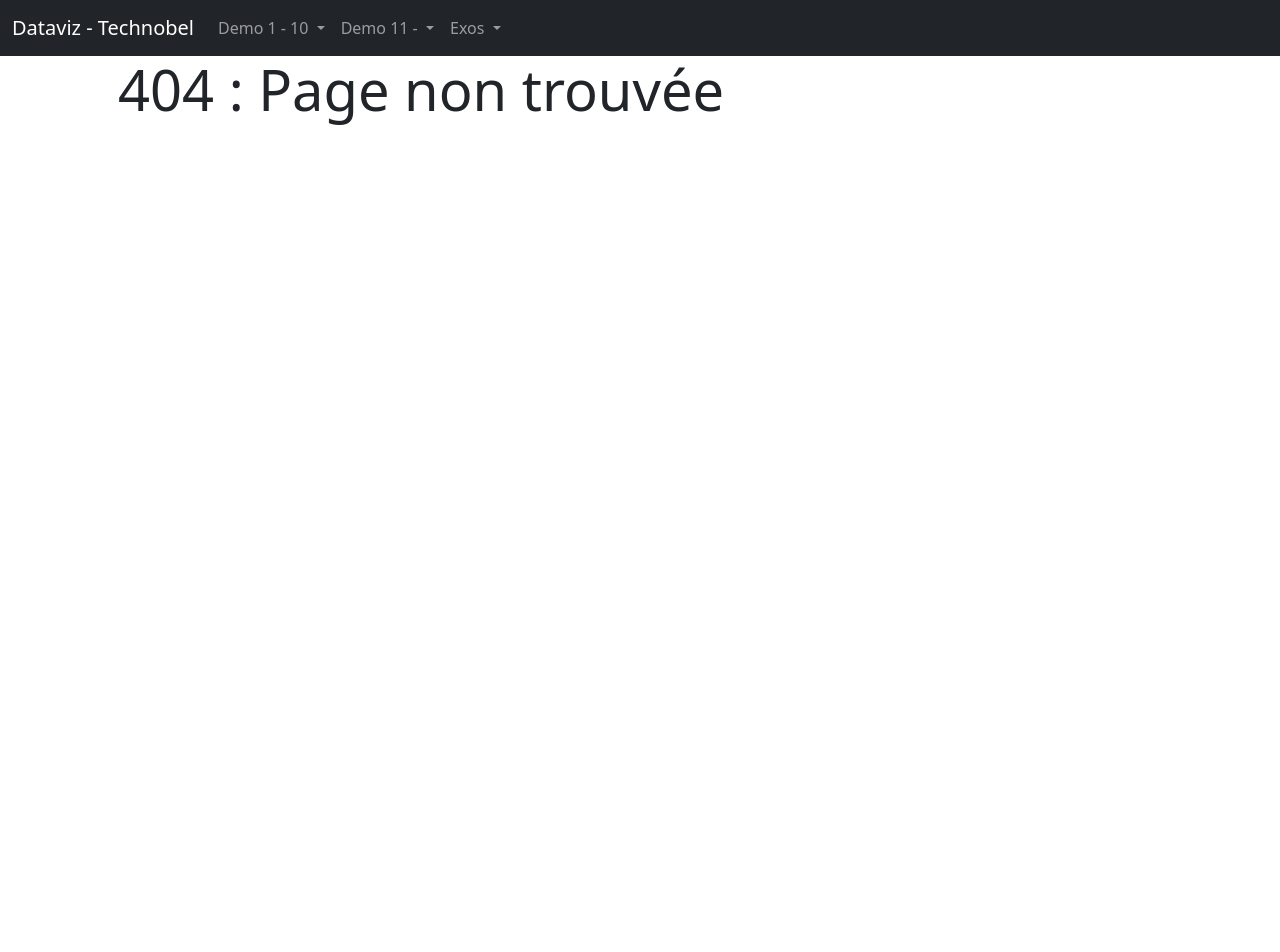
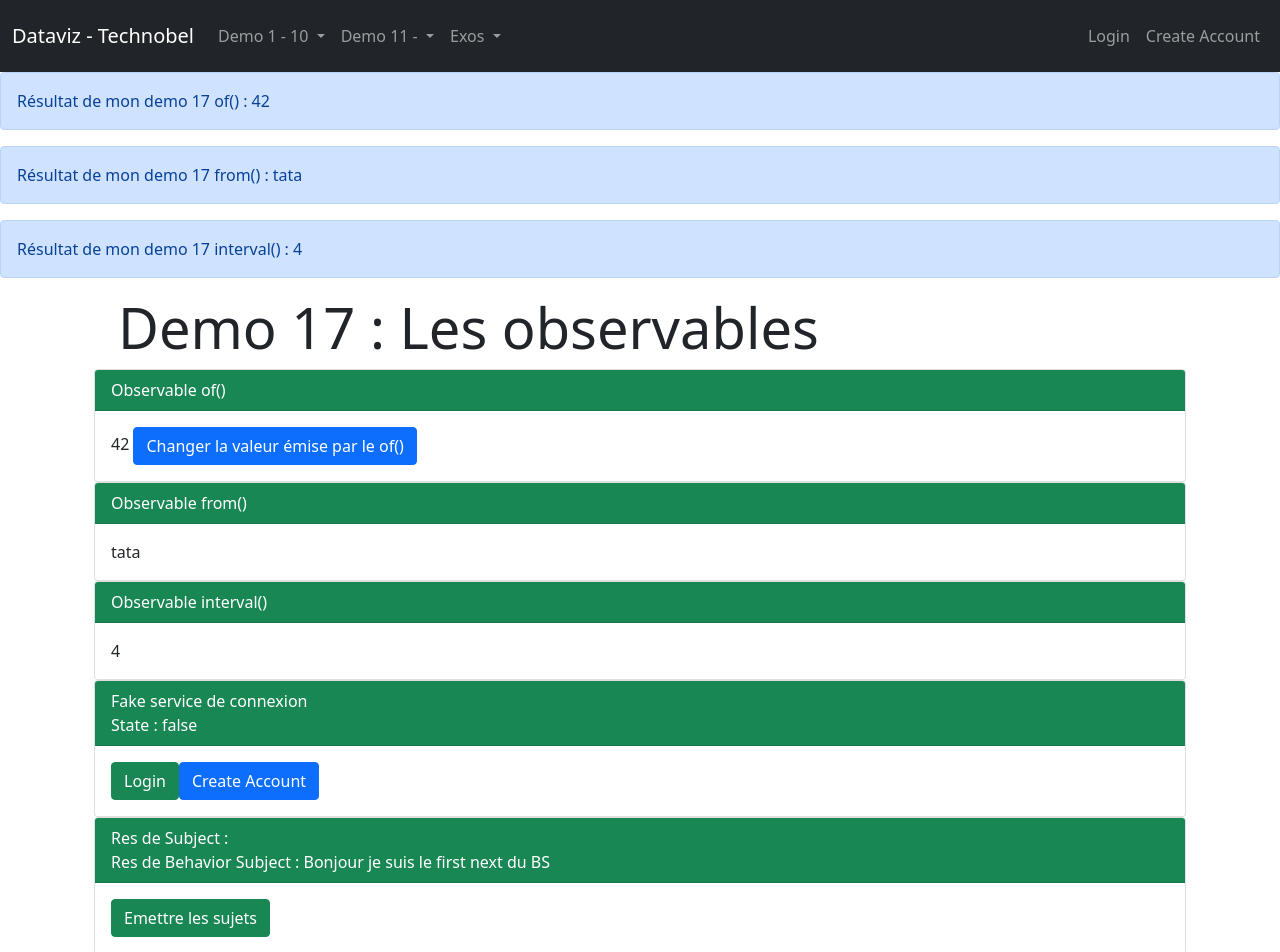
Before and after one commit to evengyl/DemoETU_Technobel_Dataviz, an Angular app: page /demo/demo17 in a window 1280 px wide. Before the commit this address had no page. Before the commit the page ends 800 px from the top, so only its background shows below. Built offline with nearby package versions, Linux system fonts and the light colour scheme.

Commit message:
add demo17 observables

```diff
--- a/src/app/app-routing.module.ts
+++ b/src/app/app-routing.module.ts
@@ -10,6 +10,7 @@ import { LoginGuard } from './components/demo/demo13/guard/login.guard';
 import { Demo14Component } from './components/demo/demo14/demo14.component';
 import { Demo15Component } from './components/demo/demo15/demo15.component';
 import { Demo16Component } from './components/demo/demo16/demo16.component';
+import { Demo17Component } from './components/demo/demo17/demo17.component';
 import { Demo2Component } from './components/demo/demo2/demo2.component';
 import { Demo3Component } from './components/demo/demo3/demo3.component';
 import { Demo4Component } from './components/demo/demo4/demo4.component';
@@ -47,7 +48,8 @@ const routes: Routes = [
     ]},
     { path : "demo14", component : Demo14Component},
     { path : "demo15", component : Demo15Component},
-    { path : "demo16", component : Demo16Component}
+    { path : "demo16", component : Demo16Component},
+    { path : "demo17", component : Demo17Component}
   ]},
   { path : "exos", children : [
     { path : "exos1dot1", component : Exos1dot1Component},
--- /dev/null
+++ b/src/app/components/demo/demo17/demo17.component.html
@@ -0,0 +1,80 @@
+<div class="container-fluid">
+	<div class="row">
+		<div class="col">
+			<div class="jumbotron jumbotron-fluid">
+				<div class="container">
+					<h1 class="display-4">Demo 17 : Les observables</h1>
+				</div>
+			</div>
+		</div>
+	</div>
+</div>
+
+<div class="container-fluid">
+    <div class="row">
+
+        <div class="col-12 align-self-center">
+            <div class="card">
+                <div class="card-header bg-success text-white">
+                    Observable of()
+                </div>
+                <div class="card-body">
+                    {{simpleOfResponse}}
+                    <button class="btn btn-primary" (click)="emitOf(1556)">Changer la valeur émise par le of()</button>
+                </div>
+            </div>
+        </div>
+
+
+        <div class="col-12 align-self-center">
+            <div class="card">
+                <div class="card-header bg-success text-white">
+                    Observable from()
+                </div>
+                <div class="card-body">
+                    {{simpleFromResponse}}
+                </div>
+            </div>
+        </div>
+
+
+        <div class="col-12 align-self-center">
+            <div class="card">
+                <div class="card-header bg-success text-white">
+                    Observable interval()
+                </div>
+                <div class="card-body">
+                    {{simpleIntervalResponse}}
+                </div>
+            </div>
+        </div>
+
+        <div class="col-12 align-self-center">
+            <div class="card">
+                <div class="card-header bg-success text-white">
+                    Fake service de connexion<br>
+                    State : {{isConnect}}
+                </div>
+                <div class="card-body">
+                    <button *ngIf="!isConnect" class="btn btn-success" (click)="login()">Login</button>
+                    <button *ngIf="isConnect" class="btn btn-danger" (click)="logout()">Logout</button>
+                    <button *ngIf="!isConnect" class="btn btn-primary">Create Account</button>
+                </div>
+            </div>
+        </div>
+
+
+        <div class="col-12 align-self-center">
+            <div class="card">
+                <div class="card-header bg-success text-white">
+                   Res de Subject : {{myString1}}<br>
+                   Res de Behavior Subject :  {{myString2}}
+                </div>
+                <div class="card-body">
+                    <button class="btn btn-success" (click)="emitSub()">Emettre les sujets</button>
+                </div>
+            </div>
+        </div>
+
+    </div>
+</div>
--- /dev/null
+++ b/src/app/components/demo/demo17/demo17.component.ts
@@ -0,0 +1,90 @@
+import { Component, OnDestroy, OnInit } from '@angular/core';
+import { FakeLogin17Service } from './services/fake-login17.service';
+
+@Component({
+  selector: 'app-demo17',
+  templateUrl: './demo17.component.html'
+})
+export class Demo17Component implements OnInit, OnDestroy {
+
+  isConnect : boolean = undefined
+  simpleOfResponse : number
+  simpleFromResponse : string
+  simpleIntervalResponse : number
+
+  myString1 : string = undefined
+  myString2 : string = undefined
+
+  constructor(private loginServ : FakeLogin17Service) {
+    this.isConnect = this.loginServ.isConnect
+  }
+
+  ngOnInit(): void {
+    this.loginServ.simpleOf$.subscribe((value) => {
+      this.simpleOfResponse = value
+    })
+
+    this.loginServ.simpleFrom$.subscribe((value) => {
+      console.log(value)
+      this.simpleFromResponse = value
+    })
+
+    this.loginServ.simpleInterval$.subscribe((value) => {
+      this.simpleIntervalResponse = value
+    })
+
+
+    this.loginServ.mySubject$.subscribe((value) => {
+      console.log(value)
+      this.isConnect = value
+    })
+
+
+    this.loginServ.myVar1$.subscribe((value) => {
+      this.myString1 = value
+    })
+
+    this.loginServ.myVar2$.subscribe((value) => {
+      this.myString2 = value
+    })
+
+
+  }
+
+  ngOnDestroy()
+  {
+    this.loginServ.mySubject$.unsubscribe()
+    this.loginServ.myVar1$.unsubscribe()
+    this.loginServ.myVar2$.unsubscribe()
+    console.log("destroy")
+  }
+
+  login()
+  {
+    this.loginServ.login()
+  }
+
+  logout()
+  {
+    this.loginServ.logout()
+  }
+
+  emitOf(nb : number)
+  {
+    this.loginServ.reEmitOf(nb)
+
+    this.loginServ.simpleOf$.subscribe((value) => {
+      this.simpleOfResponse = value
+    })
+
+  }
+
+
+  emitSub()
+  {
+    this.loginServ.emitMyString()
+  }
+
+
+
+}
--- /dev/null
+++ b/src/app/components/demo/demo17/services/fake-login17.service.ts
@@ -0,0 +1,66 @@
+import { Injectable } from '@angular/core';
+import { BehaviorSubject, from, interval, map, Observable, of, Subject } from 'rxjs';
+
+@Injectable({
+  providedIn: 'root'
+})
+export class FakeLogin17Service {
+
+  isConnect : boolean = false
+
+  simpleOf$ : Observable<number>
+  emitterOf : number = 42
+
+  simpleFrom$ : Observable<string>
+  emitterFrom : string[] = ["tutu", "toto", "tata"]
+
+  simpleInterval$ : Observable<number>
+
+  mySubject$ : Subject<boolean> = new Subject<boolean>()
+
+
+  myString1 = "Je suis emit du subject"
+  myString2 = "je suis emit du behavior subject"
+
+  myVar1$ : Subject<string> = new Subject<string>()
+  myVar2$ : BehaviorSubject<string> = new BehaviorSubject<string>("Bonjour je suis le first next du BS")
+
+  constructor() {
+    this.simpleOf$ = of(this.emitterOf)
+
+    this.simpleFrom$ = from(this.emitterFrom)
+
+    this.simpleInterval$ = interval(1000)
+  }
+
+  emitMyString()
+  {
+    this.myVar1$.next(this.myString1)
+    this.myVar2$.next(this.myString2)
+  }
+
+  emitIsConnect()
+  {
+    this.mySubject$.next(this.isConnect)
+  }
+
+  reEmitOf(nb : number)
+  {
+    this.simpleOf$ = of(nb).pipe(
+      map(x => x*2)
+    )
+  }
+
+
+  login()
+  {
+    this.isConnect = true
+    this.emitIsConnect()
+  }
+
+  logout()
+  {
+    this.isConnect = false
+    this.emitIsConnect()
+  }
+}
--- a/src/app/components/shared/navbar/navbar.component.html
+++ b/src/app/components/shared/navbar/navbar.component.html
@@ -5,7 +5,7 @@
         <span class="navbar-toggler-icon"></span>
       </button>
       <div class="collapse navbar-collapse" id="navbarNav">
-        <ul class="navbar-nav">
+        <ul class="navbar-nav me-auto">
           <li class="nav-item dropdown">
             <a class="nav-link dropdown-toggle" href="#" id="navbarDropdown" role="button" data-bs-toggle="dropdown" aria-expanded="false">
               Demo 1 - 10
@@ -51,6 +51,8 @@
               <li><a class="dropdown-item" routerLink="demo/demo15">Demo 15 - Les reactives forms</a></li>
               <li><hr class="dropdown-divider"></li>
               <li><a class="dropdown-item" routerLink="demo/demo16">Demo 16 - Les customs validators</a></li>
+              <li><hr class="dropdown-divider"></li>
+              <li><a class="dropdown-item" routerLink="demo/demo17">Demo 17 - Les observables</a></li>
 
 
             </ul>
@@ -74,6 +76,17 @@
             </ul>
           </li>
         </ul>
+
+        <span class="navbar-text">
+          <ul class="navbar-nav me-auto mb-2 mb-lg-0">
+            <li *ngIf="!isConnect" class="nav-item"><a class="nav-link">Login</a></li>
+            <li *ngIf="isConnect"class="nav-item"><a class="nav-link">Logout</a></li>
+            <li *ngIf="!isConnect" class="nav-item"><a class="nav-link">Create Account</a></li>
+          </ul>
+        </span>
       </div>
     </div>
   </nav>
+  <p class="alert alert-primary">Résultat de mon demo 17 of() : {{ simpleOfResponse }}</p>
+  <p class="alert alert-primary">Résultat de mon demo 17 from() : {{ simpleFromResponse }}</p>
+  <p class="alert alert-primary">Résultat de mon demo 17 interval() : {{ simpleIntervalResponse }}</p>
--- a/src/app/components/shared/navbar/navbar.component.ts
+++ b/src/app/components/shared/navbar/navbar.component.ts
@@ -1,4 +1,5 @@
 import { Component, OnInit } from '@angular/core';
+import { FakeLogin17Service } from '../../demo/demo17/services/fake-login17.service';
 
 @Component({
   selector: 'app-navbar',
@@ -6,10 +7,44 @@ import { Component, OnInit } from '@angular/core';
 })
 export class NavbarComponent implements OnInit {
 
-  constructor() {
+  isConnect : boolean = undefined
+
+  /* part obs demo 17, of() */
+  simpleOfResponse : number
+
+  /* part obs demo 17, from() */
+  simpleFromResponse : string
+
+  /* part obs demo 17, interval() */
+  simpleIntervalResponse : number
+
+
+  constructor(private fakeLogin17 : FakeLogin17Service) {
+    this.isConnect = this.fakeLogin17.isConnect
   }
 
   ngOnInit(): void {
+    /* part obs demo 17, of() */
+    this.fakeLogin17.simpleOf$.subscribe((value) => {
+      this.simpleOfResponse = value
+    })
+
+
+    this.fakeLogin17.simpleFrom$.subscribe((value) => {
+      this.simpleFromResponse = value
+    })
+
+    this.fakeLogin17.simpleInterval$.subscribe((value) => {
+      this.simpleIntervalResponse = value
+    })
+
+
+    this.fakeLogin17.mySubject$.subscribe((value) => {
+      this.isConnect = value
+    })
+
   }
 
+
+
 }
```
Also changed, not shown: src/app/app.module.ts (+7 -1 lines).
